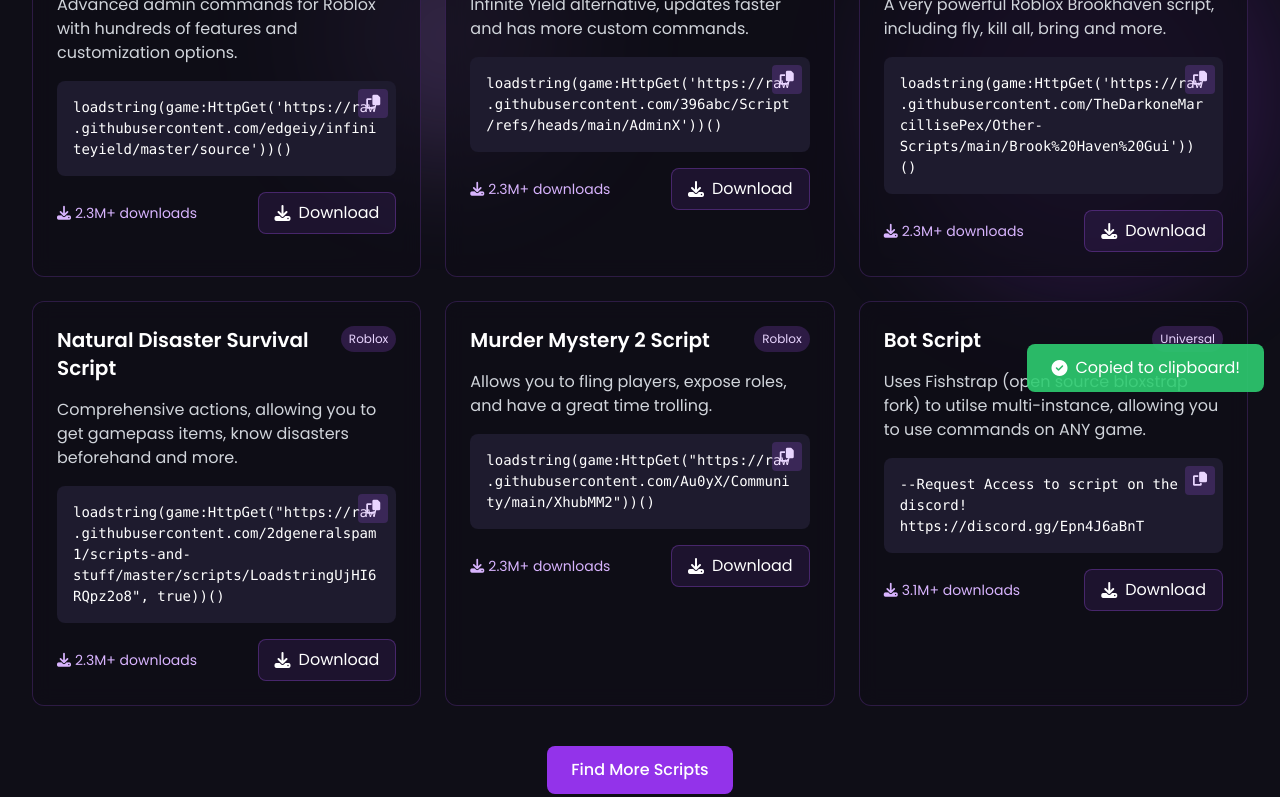
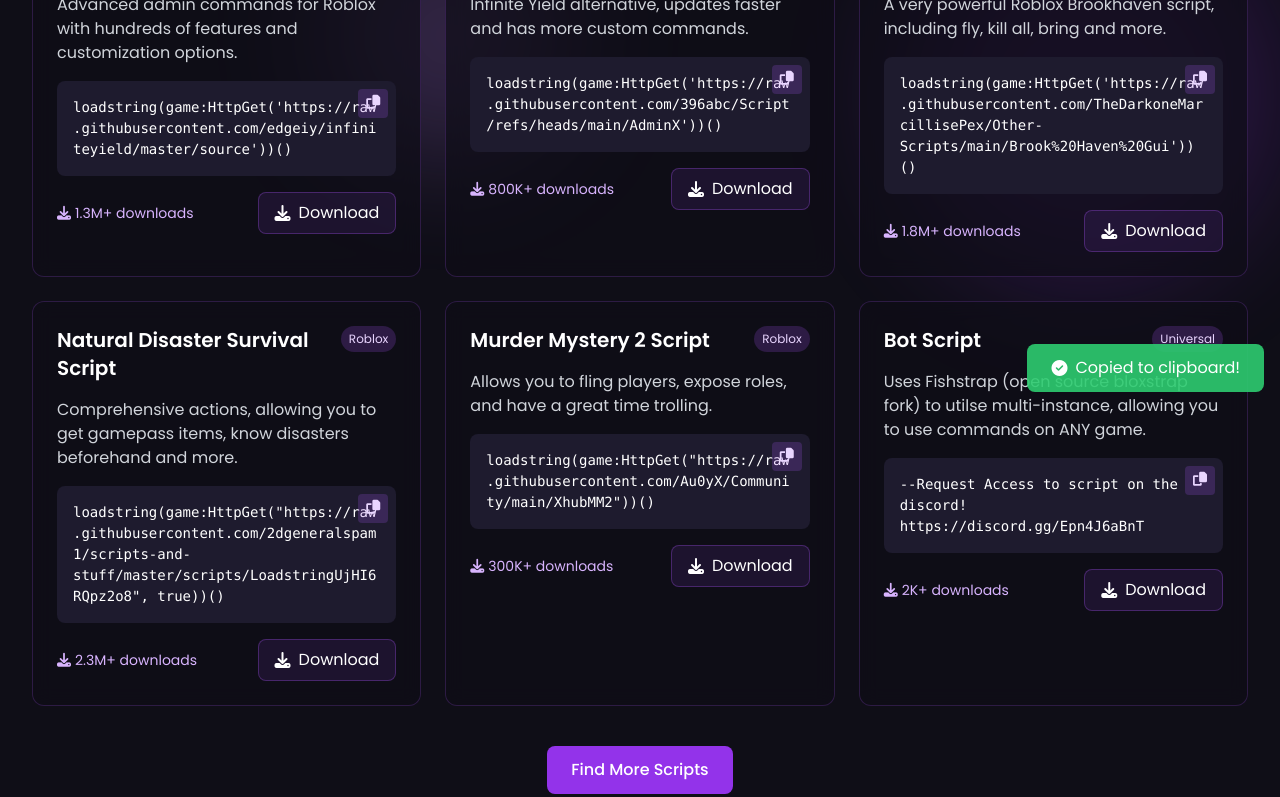
Before and after one commit to OblivionExecutorDev/oblivionexecutordev.github.io, a plain HTML site: page Scripts.html in a window 1280 px wide. Shown: the part 492-1289 px from the top of the page. Drawn offline with nearby package versions, Linux system fonts and the light colour scheme.

Commit message:
Update Scripts.html

```diff
--- a/Scripts.html
+++ b/Scripts.html
@@ -420,7 +420,7 @@
 				<div class="flex justify-between items-center">
 					<div class="flex items-center text-sm text-purple-300">
 						<i class="fas fa-download mr-1"></i>
-						<span>2.3M+ downloads</span>
+						<span>1.3M+ downloads</span>
 					</div>
 
 					<button
@@ -453,7 +453,7 @@
 				<div class="flex justify-between items-center">
 					<div class="flex items-center text-sm text-purple-300">
 						<i class="fas fa-download mr-1"></i>
-						<span>2.3M+ downloads</span>
+						<span>800K+ downloads</span>
 					</div>
 
 					<button
@@ -485,7 +485,7 @@
 				<div class="flex justify-between items-center">
 					<div class="flex items-center text-sm text-purple-300">
 						<i class="fas fa-download mr-1"></i>
-						<span>2.3M+ downloads</span>
+						<span>1.8M+ downloads</span>
 					</div>
 
 					<button
@@ -549,7 +549,7 @@
 				<div class="flex justify-between items-center">
 					<div class="flex items-center text-sm text-purple-300">
 						<i class="fas fa-download mr-1"></i>
-						<span>2.3M+ downloads</span>
+						<span>300K+ downloads</span>
 					</div>
 
 					<button
@@ -580,7 +580,7 @@
                 <div class="flex justify-between items-center">
                     <div class="flex items-center text-sm text-purple-300">
                         <i class="fas fa-download mr-1"></i>
-                        <span>3.1M+ downloads</span>
+                        <span>2K+ downloads</span>
                     </div>
                     <button class="script-download-btn px-4 py-2 rounded-lg flex items-center" onclick="downloadScript('auto-clicker.lua', '-- Auto Clicker Script\nlocal UserInputService = game:GetService(\"UserInputService\")\nlocal RunService = game:GetService(\"RunService\")\n\nlocal cps = 20 -- Clicks per second\nlocal delay = 1 / cps\n\nRunService.RenderStepped:Connect(function()\n    -- Auto click logic here\nend)')">
                         <i class="fas fa-download mr-2"></i>
```
